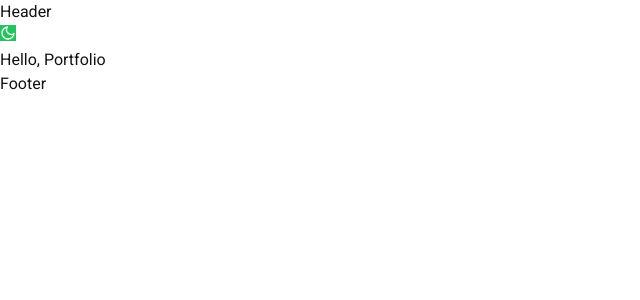
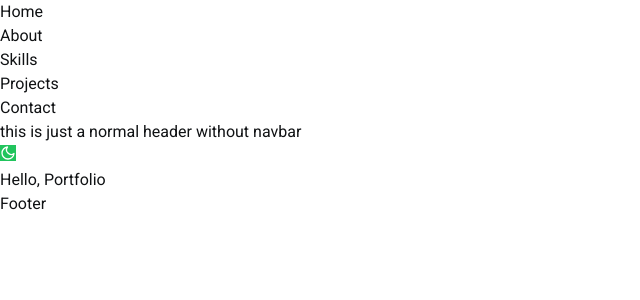
Before and after one commit to roshanbist/portfolio, a Next.js app: page / in a window 1280 px wide. Shown: the top 300 px of the page, without its empty margins (0-640 px from the left). Built offline with nearby package versions, Linux system fonts and the light colour scheme.

Commit message:
menu item add

```diff
--- a/components/header/Header.tsx
+++ b/components/header/Header.tsx
@@ -1,10 +1,12 @@
 import React from 'react';
 import ThemeToggle from '../themeToggle/ThemeToggle';
+import Navbar from '../navbar/Navbar';
 
 const Header = () => {
   return (
     <>
-      <div>Header</div>
+      <Navbar />
+      <p>this is just a normal header without navbar</p>
       <ThemeToggle />
     </>
   );
--- /dev/null
+++ b/components/navbar/Navbar.tsx
@@ -0,0 +1,19 @@
+import { menuItems } from '@/constants/menuItems';
+import Link from 'next/link';
+import React from 'react';
+
+const Navbar = () => {
+  return (
+    <nav>
+      <ul>
+        {menuItems.map((menu) => (
+          <li key={menu.label}>
+            <Link href={menu.path}>{menu.label}</Link>
+          </li>
+        ))}
+      </ul>
+    </nav>
+  );
+};
+
+export default Navbar;
--- /dev/null
+++ b/constants/menuItems.ts
@@ -0,0 +1,22 @@
+export const menuItems = [
+  {
+    label: 'Home',
+    path: '/',
+  },
+  {
+    label: 'About',
+    path: '/about',
+  },
+  {
+    label: 'Skills',
+    path: '/skills',
+  },
+  {
+    label: 'Projects',
+    path: '/projects',
+  },
+  {
+    label: 'Contact',
+    path: '/contact',
+  },
+];
```
